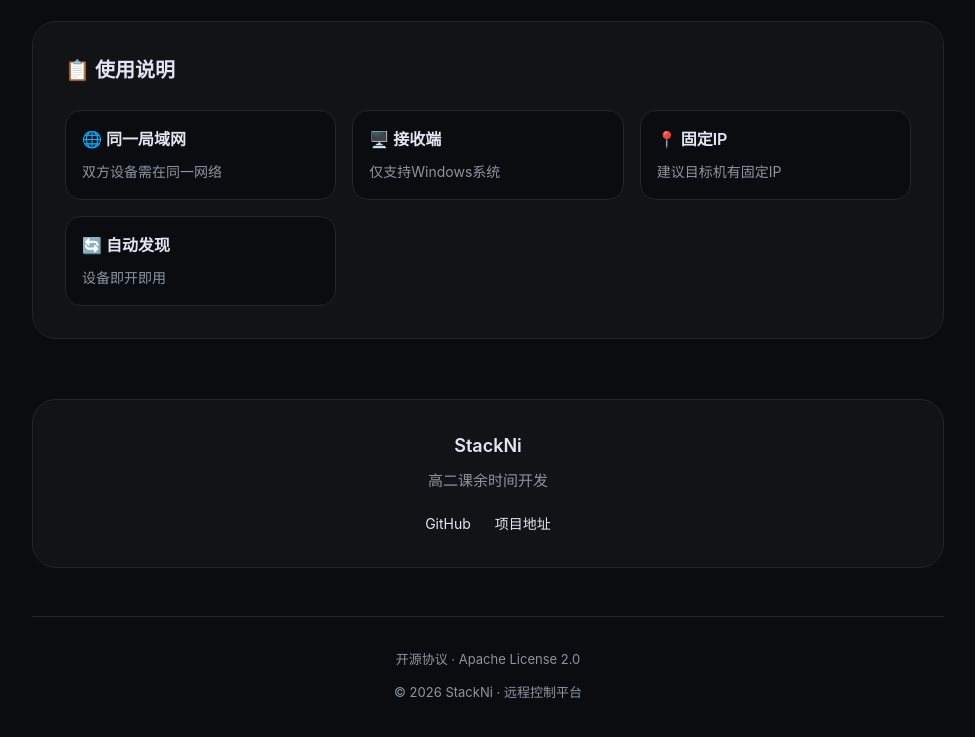
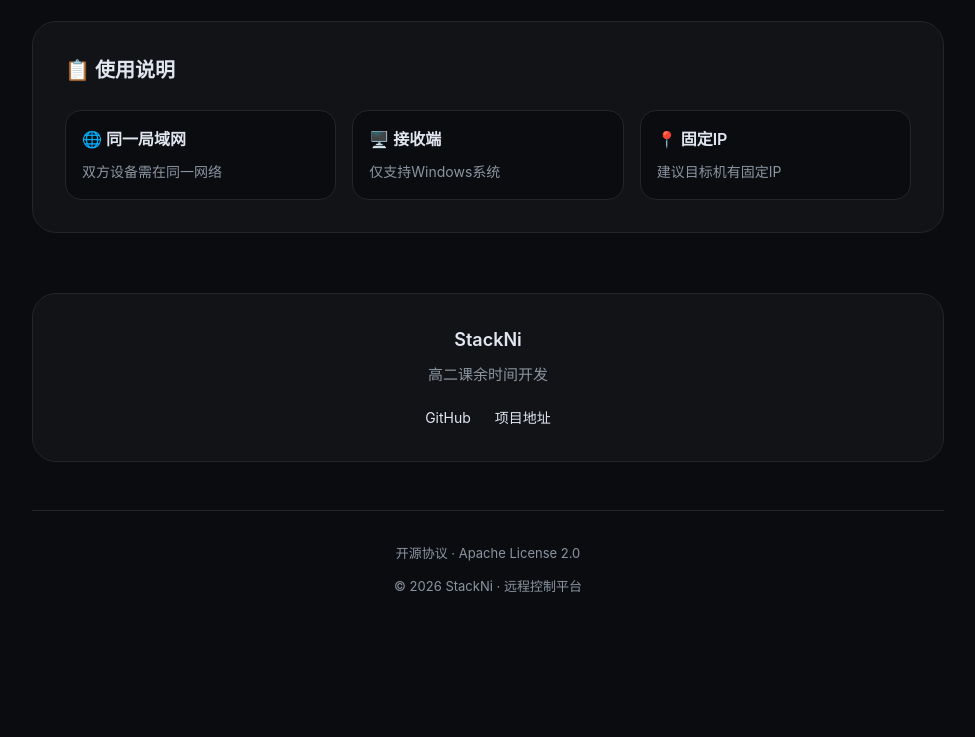
Before and after one commit to StackNi/remote-control-platform, a plain HTML site: page docs/index.html in a window 1280 px wide. Shown: the part 1086-1823 px from the top of the page, without its empty margins (152-1127 px from the left). After the commit the page ends 1723 px from the top, so only its background shows below. Drawn offline with Linux system fonts and the light colour scheme.

Commit message:
Update index.html

```diff
--- a/docs/index.html
+++ b/docs/index.html
@@ -423,10 +423,6 @@
                     <h4>📍 固定IP</h4>
                     <p>建议目标机有固定IP</p>
                 </div>
-                <div class="feature-item">
-                    <h4>🔄 自动发现</h4>
-                    <p>设备即开即用</p>
-                </div>
             </div>
         </div>
 
```
